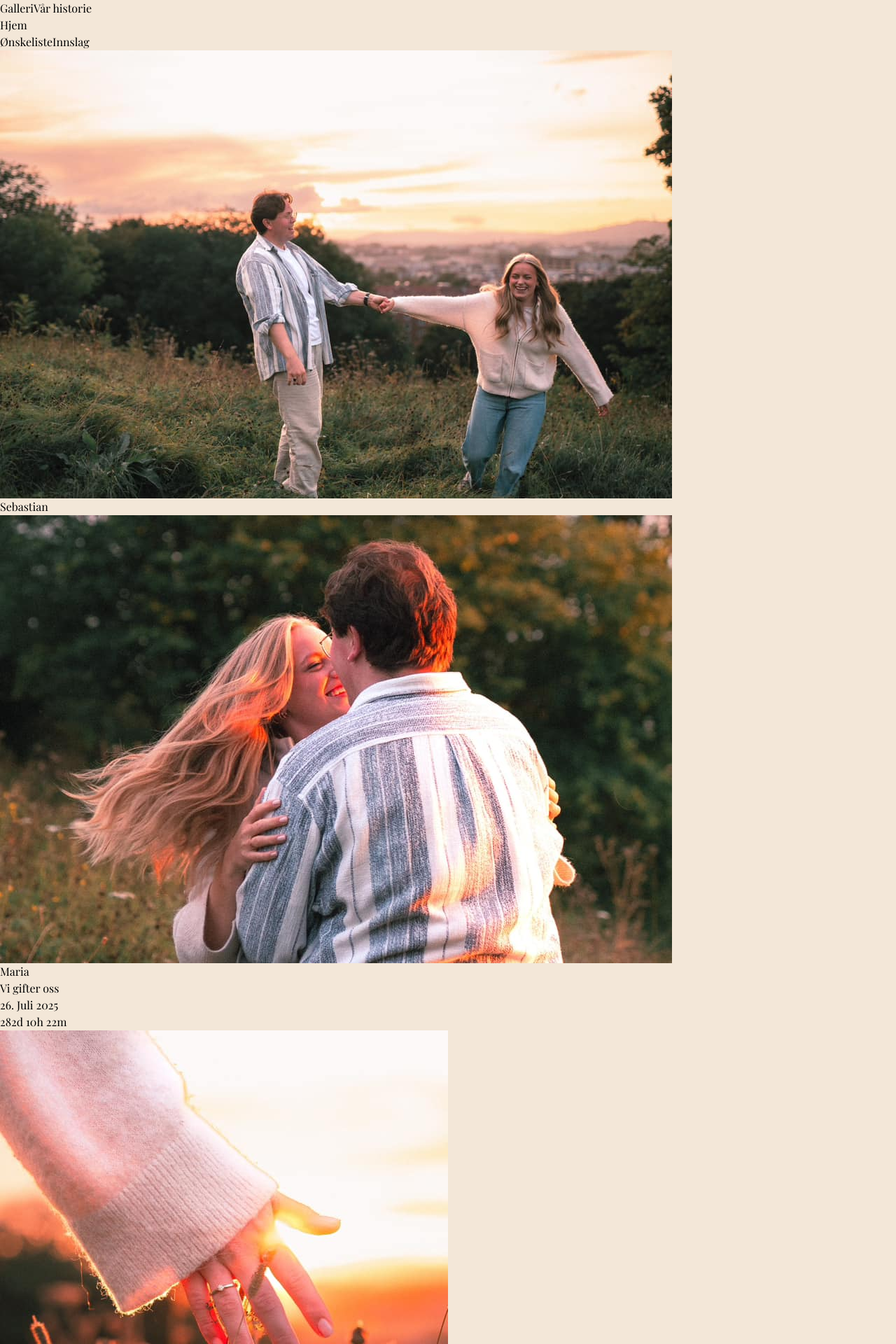
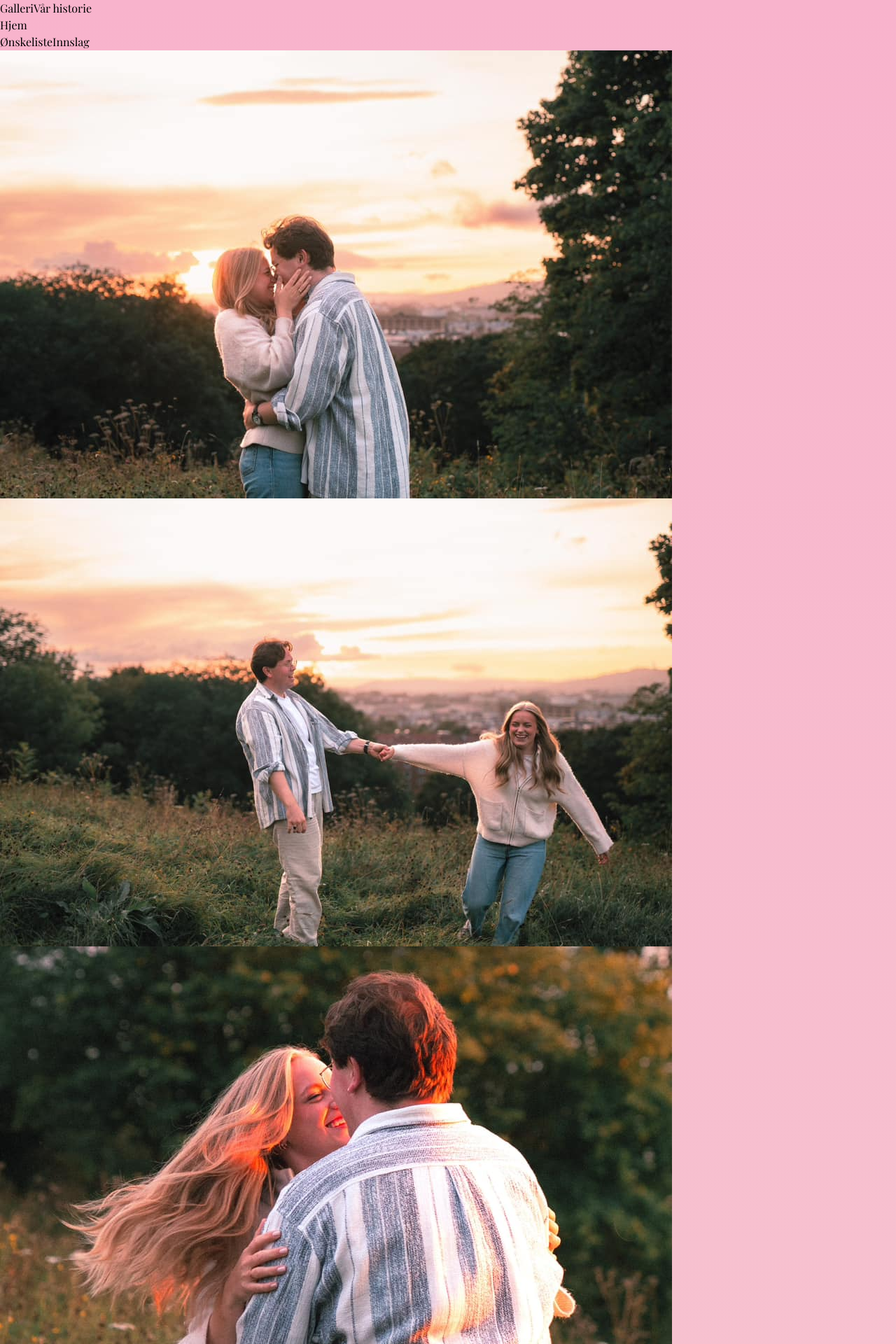
Before and after one commit to kleppis/sebogmaria, a React (Vite) app: page / in a window 1280 px wide. Shown: the top 1920 px of the page at 70% size. Built offline with nearby package versions, Linux system fonts and the light colour scheme; a web font is replaced by a local one.

Commit message:
Lager galleri-side

```diff
--- a/src/components/navbar.tsx
+++ b/src/components/navbar.tsx
@@ -9,7 +9,7 @@ interface NavbarProps {
 
 const Navbar = () => {
     return (
-        <header className=' flex justify-center w-1/2 mx-auto justify-between text-xl pt-10 '>
+        <header className=' flex justify-center w-1/2 mx-auto justify-between text-xl py-10 '>
             <div className=' flex justify-between w-full'>
                 <a href="" className='hover:scale-110 active:scale-100 transition-all'>Galleri</a>
                 <a href="" className='hover:scale-110 active:scale-100 transition-all'>Vår historie</a>
--- a/src/main.jsx
+++ b/src/main.jsx
@@ -2,9 +2,29 @@ import { StrictMode } from 'react'
 import { createRoot } from 'react-dom/client'
 import Home from './Home.tsx'
 import './index.css'
+import Galleri from './pages/Galleri.tsx'
+//import { BrowserRouter as Router, Routes, Route } from 'react-router-dom';
+
 
 createRoot(document.getElementById('root')).render(
   <StrictMode>
-    <Home />
+    <Galleri />
   </StrictMode>,
 )
+
+//<Home />
+
+
+/*
+createRoot(document.getElementById('root')).render(
+  <StrictMode>
+    <Router>
+      <Routes>
+        <Route path="/" element={<Home />} />
+
+
+      </Routes>
+    </Router>
+  </StrictMode>,
+)
+  */
--- /dev/null
+++ b/src/pages/Galleri.css
@@ -0,0 +1,3 @@
+.gallery-screen {
+    background: linear-gradient(var(--color-pink-light), var(--color-primary));
+}
--- a/src/pages/Galleri.tsx
+++ b/src/pages/Galleri.tsx
@@ -1,12 +1,55 @@
 import React from "react"
 import Navbar from "../components/navbar"
+import "./Galleri.css";
+
+import Bilde1 from "../assets/bilde1.jpg";
+import Bilde2 from "../assets/bilde2.jpg";
+import Bilde3 from "../assets/bilde3.jpg";
+import Bilde4 from "../assets/bilde4.jpg";
+import Bilde5 from "../assets/bilde5.jpg";
+
 
 
 const Galleri = () => {
     return (
-        <body>
+        <body className="gallery-screen px-20">
             <Navbar />
-
+            <div className="grid grid-flow-col w-full">
+                <div className="">
+                    <img src={Bilde1} alt="" />
+                </div>
+                <div className="">
+                    <img src={Bilde2} alt="" />
+                </div>
+                <div className="">
+                    <img src={Bilde3} alt="" />
+                </div>
+                <div className="">
+                    <img src={Bilde3} alt="" />
+                </div>
+            </div>
+            <div className="flex w-full">
+                <div className="">
+                    <img src={Bilde4} alt="" />
+                </div>
+                <div className="">
+                    <img src={Bilde5} alt="" />
+                </div>
+                <div className="">
+                    <img src={Bilde1} alt="" />
+                </div>
+            </div>
+            <div className="flex w-full">
+                <div className="">
+                    <img src={Bilde1} alt="" />
+                </div>
+                <div className="">
+                    <img src={Bilde5} alt="" />
+                </div>
+                <div className="">
+                    <img src={Bilde4} alt="" />
+                </div>
+            </div>
         </body>
     )
 }
```
Also changed, not shown: src/pages/Sebastian.tsx (+9 -0 lines), src/assets/bilde1.jpg (added).
